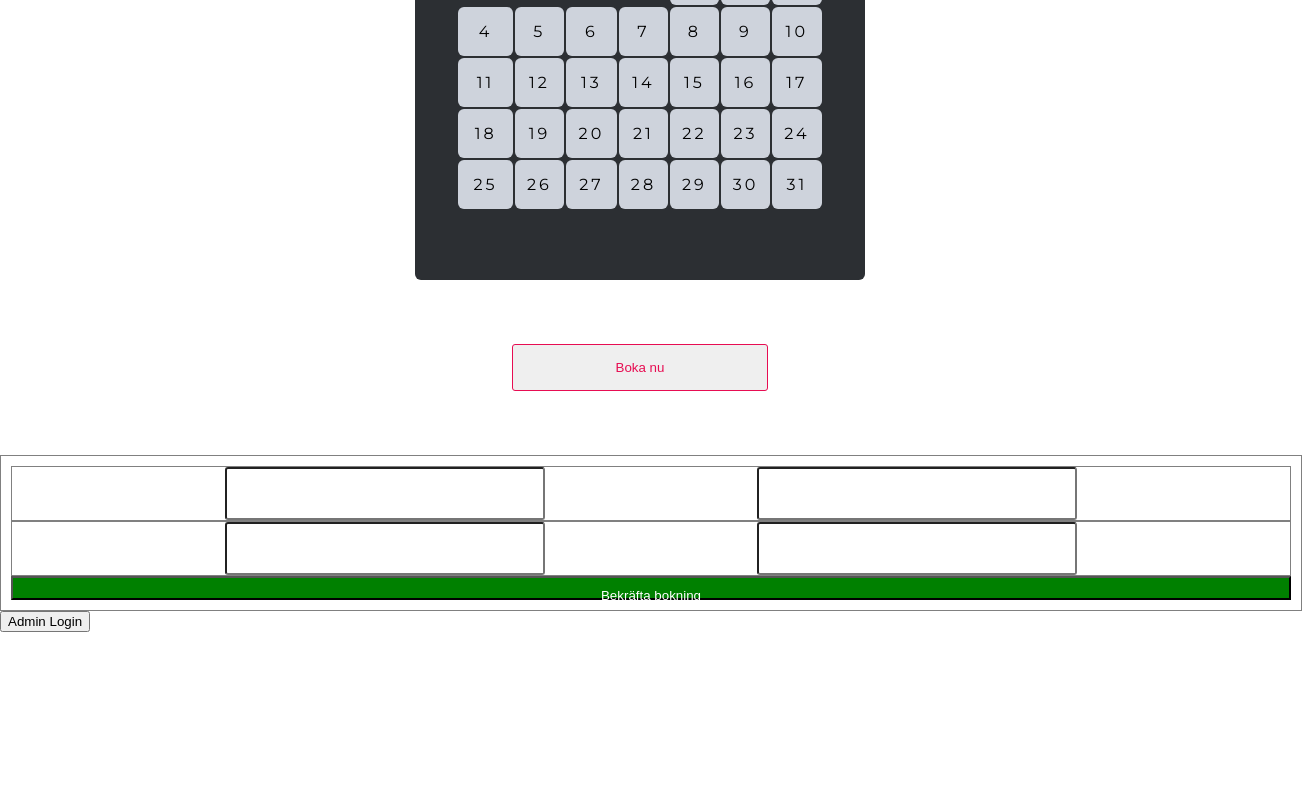
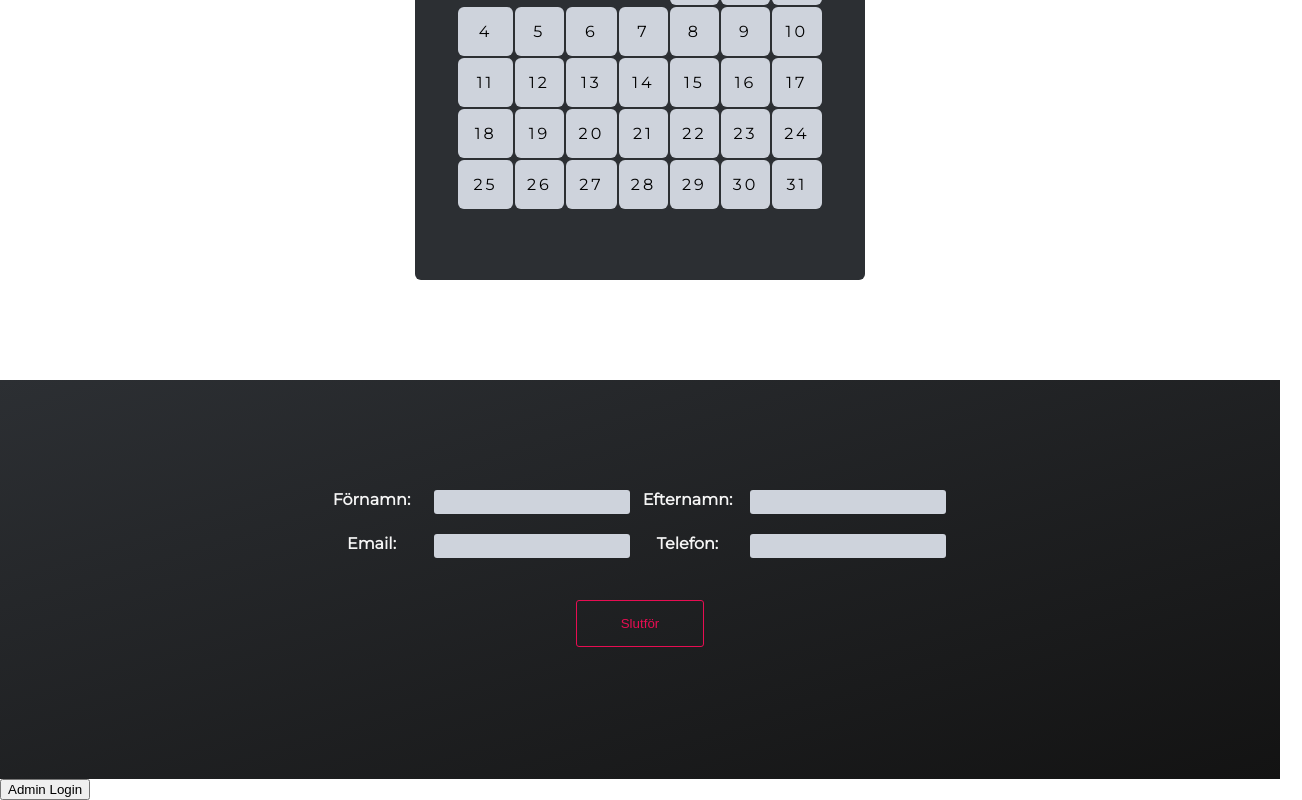
Before and after one commit to mcsahlin/reacturangen, a React (Create React App) app: page /booking in a window 1280 px wide. Shown: the part 448-1248 px from the top of the page, 1302 px wide, since content can reach past the window. Before the commit the page ends 1080 px from the top, so only its background shows below. Built offline with nearby package versions, Linux system fonts and the light colour scheme.

Commit message:
styling form booking done. some problems with one imput

```diff
--- a/src/components/BookingCalendar.tsx
+++ b/src/components/BookingCalendar.tsx
@@ -10,7 +10,6 @@ import {
 	DaysBorderBoxes,
 	DateBorderBox,
 	TableBody,
-	ButtonBooking,
 } from './styled/BookingCalendar.style';
 interface ICalendarProps {
 	selected: boolean;
@@ -169,7 +168,6 @@ export const BookingCalendar = () => {
 				</DaysContainer>
 			</BorderContainer>
 		</CalendarContainer>
-		<ButtonBooking className='btnB'>Boka nu</ButtonBooking>
 	</>
 	);
 };
--- a/src/components/CustomerRegistrationForm.tsx
+++ b/src/components/CustomerRegistrationForm.tsx
@@ -2,10 +2,10 @@ import React from 'react';
 import { useState, useContext } from 'react';
 import { UserInput } from './styled/Inputs';
 import { Form } from './styled/Forms';
-import { FormWrapper, DualInputWrapper } from './styled/Forms';
-import { Button } from './styled/Buttons';
+import { FormWrapper, DualInputWrapper, LabelDiv, StyledLabel, DualInputWrapperSecond  } from './styled/Forms';
 import { BookingContext } from '../contexts/BookingContext';
 import { CustomerContext } from '../contexts/CustomerContext';
+import { ButtonBooking } from './styled/Buttons';
 interface IFormState {
 	firstname: string;
 	lastname: string;
@@ -47,16 +47,29 @@ export const CustomerRegistrationForm = (props: IFormProps) => {
 		<FormWrapper>
 			{/* <CustomerContext.Provider> */}
 			<Form>
+
 				<DualInputWrapper>
-					<UserInput placerholder='Förnamn' onChange={(e: Event) => {}}></UserInput>
+					<LabelDiv>
+					<StyledLabel>Förnamn:</StyledLabel>
+					</LabelDiv>
+					<UserInput type="text" placerholder='Förnamn' onChange={(e: Event) => {}} name="Förnamn" id="Förnamn" requierd />
+					<LabelDiv>
+					<StyledLabel>Efternamn:</StyledLabel>
+					</LabelDiv>
+					<UserInput type="text" placerholder='Efternamn' onChange={(e: Event) => {}} name="Efternamn" id="Efternamn" requierd />
+				</DualInputWrapper>
 
-					<UserInput placerholder='Efternamn'></UserInput>
-				</DualInputWrapper>
-				<DualInputWrapper>
-					<UserInput placerholder='Epost'></UserInput>
-					<UserInput placerholder='Telefon'></UserInput>
-				</DualInputWrapper>
-				<Button>Bekräfta bokning</Button>
+				<DualInputWrapperSecond>
+					<LabelDiv>
+					<StyledLabel>Email:</StyledLabel>
+					</LabelDiv>
+					<UserInput type="text" placerholder='Email' onChange={(e: Event) => {}} name="Email" id="Email" requierd />
+					<LabelDiv>
+					<StyledLabel>Telefon:</StyledLabel>
+					</LabelDiv>
+					<UserInput type="text" placerholder='Telefon' onChange={(e: Event) => {}} name="Telefon" id="Telefon" requierd />
+				</DualInputWrapperSecond>
+				<ButtonBooking className='btnB'>Slutför</ButtonBooking>
 			</Form>
 			{/* </CustomerContext.Provider> */}
 		</FormWrapper>
--- a/src/components/styled/BookingCalendar.style.tsx
+++ b/src/components/styled/BookingCalendar.style.tsx
@@ -15,6 +15,7 @@ export const CalendarContainer = styled.div`
 	display: flex;
 	flex-direction: column;
 	align-items: center;
+	margin-bottom: 100px;
 `;
 
 export const SeclectGuests = styled.select`
@@ -82,29 +83,3 @@ export const DateBorderBox = styled.td`
 export const TableBody = styled.tbody`
 margin-top: 20px;
 `;
-
-export const ButtonBooking = styled.button`
-padding: 15px;
-margin: 5% 40% 5% 40%;
-border-radius: 3px;
-border: 1px solid #E70D52;
-color: #E70D52;
-letter-spacing: 0px;
-transition: all 0.4s;
-cursor: pointer;
-
-&:hover {
-    color: white;
-    background-color: #E70D52;
-}
-
-&:active {
-letter-spacing: 2px;
-}
-
-
-
-@media (min-width: 700px) {
-		width: 20%;
-	}
-`;
--- a/src/components/styled/Buttons.tsx
+++ b/src/components/styled/Buttons.tsx
@@ -1,15 +1,33 @@
 import styled from 'styled-components';
 import { handleBookingRequest } from '../../utils/requests';
 
-export const Button = styled.button.attrs({
+export const ButtonBooking = styled.button.attrs({
 	type: 'submit',
 	onClick: () => {
 		handleBookingRequest();
 	},
 })`
-	padding: 10px;
-	width: 100%;
-	height: 15px;
-	background-color: green;
-	color: white;
+
+padding: 15px;
+margin: 5% 40% 5% 40%;
+border-radius: 3px;
+border: 1px solid #E70D52;
+color: #E70D52;
+background-color: transparent;
+letter-spacing: 0px;
+transition: all 0.4s;
+cursor: pointer;
+
+&:hover {
+    color: white;
+    background-color: #E70D52;
+}
+
+&:active {
+letter-spacing: 2px;
+}
+
+@media (min-width: 700px) {
+		width: 20%;
+	}
 `;
--- a/src/components/styled/Forms.tsx
+++ b/src/components/styled/Forms.tsx
@@ -5,20 +5,50 @@ export const FormWrapper = styled.div`
 	justify-content: center;
 	align-items: center;
 	width: 100%;
-	padding: 10px;
-	border: 1px solid gray;
+	background-image: linear-gradient(
+      to right bottom,
+	  #2c2f33,
+      #131313
+    );
 `;
 
 export const Form = styled.form`
-	width: 100%;
+	width: 50%;
 	display: flex;
-	justify-content: space-evenly;
+	justify-content: center;
 	flex-wrap: wrap;
+	margin: 100px;
+
+`;
+
+export const LabelDiv = styled.div`
+width: 100px;
 `;
 
 export const DualInputWrapper = styled.div`
 	width: 100%;
 	display: flex;
-	border: 1px solid gray;
-	justify-content: space-evenly;
+	justify-content: center;
 `;
+
+export const DualInputWrapperSecond = styled.div`
+	width: 100%;
+	display: flex;
+	justify-content: center;
+
+`;
+
+export const StyledLabel = styled.label`
+max-width: 100%;
+font-size: 1rem;
+font-weight: 700;
+display: flex;
+justify-content: center;
+margin: 10px 10px 10px 5px;
+color: whitesmoke;
+transition: all 0.3s;
+
+&:placeholder {
+      color: $color-gray;
+    }
+`;
--- a/src/components/styled/Inputs.tsx
+++ b/src/components/styled/Inputs.tsx
@@ -8,12 +8,33 @@ export const UserInput = styled.input.attrs((props: IInputProps) => ({
 	type: 'text',
 	placeholder: (props: IInputProps) => props.placeholder || 'Vänligen fyll i..',
 }))`
-	font-size: 1.5rem;
+	font-size: 1rem;
 	font-family: inherit;
 	color: #000000;
-	padding: 10px 10px;
 	border-radius: 3px;
-	background-color: rgba(255, 255, 255, 0.5);
+	background-color: #ced3dc;
+	border: none;
+	border-bottom: 3px solid transparent;
+	max-width: 100%;
+	margin: 10px;
+	display: block;
+	transition: all 0.3s;
+	justify-content: right;
+
+	&:focus {
+		outline: none;
+		box-shadow: 0 1rem 2rem;
+		border-bottom: 3px solid green;
+	}
+	&:focus:invalid {
+		border-bottom: 3px solid #E70D52;
+	}
+
+	&:placeholder-shown {
+		opacity: 1;
+		visibility: hidden;
+		transform: translateY(-4rem);
+	}
 `;
 export const GuestCountInput = styled(UserInput).attrs({ type: 'number' })``;
 
```
